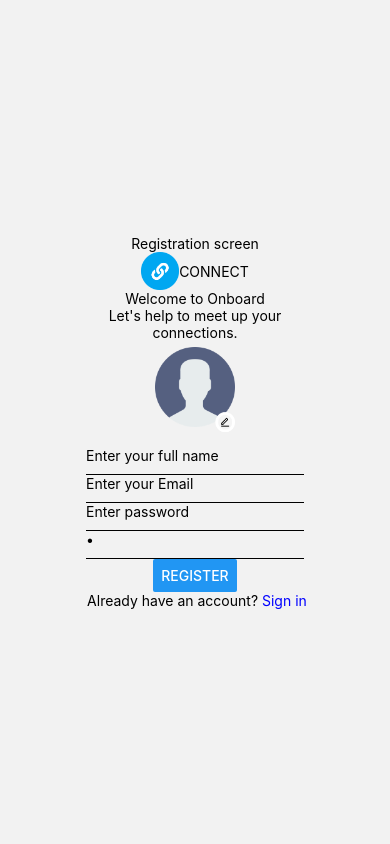
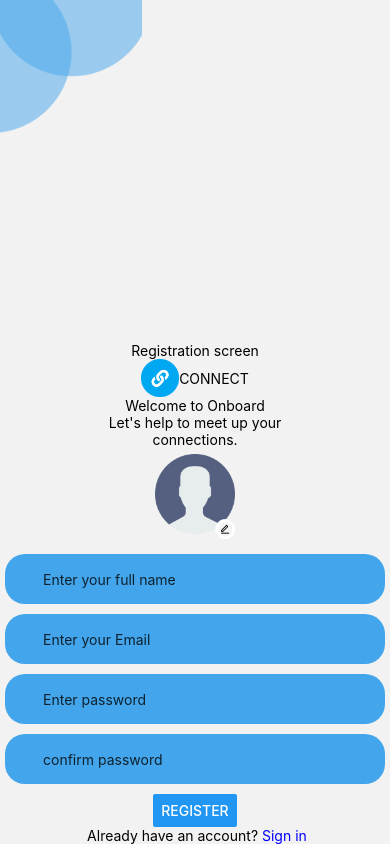
Before and after one commit to SuddalaSankeerthana/connect-mobile, a React Native app in the folder ConnectAppMobile/: screen /Registration in a window 390 px wide. Built offline with nearby package versions, Linux system fonts and the light colour scheme.

Commit message:
Add background image

```diff
--- a/ConnectAppMobile/App.tsx
+++ b/ConnectAppMobile/App.tsx
@@ -5,6 +5,7 @@ import HomeScreen from './screens/Home';
 import LoginScreen from './screens/Login';
 import RegistrationScreen from './screens/Registration';
 import UploadScreen from './screens/Upload';
+import {SafeAreaView} from 'react-native-safe-area-context';
 
 type AppStackParamList = {
   Home: undefined;
--- a/ConnectAppMobile/components/registrationScreen/InputField.tsx
+++ b/ConnectAppMobile/components/registrationScreen/InputField.tsx
@@ -13,13 +13,14 @@ const TextInputBox = ({
   value: string;
 }) => {
   return (
-    <View style={styles.passwordContainer}>
+    <View style={styles.inputContainer}>
       <TextInput
         style={styles.inputStyle}
         autoCorrect={false}
         value={value}
         secureTextEntry={secureTextEntry}
         placeholder={placeholder}
+        placeholderTextColor={'#000000CC'}
         onChangeText={onChangeText}
       />
     </View>
@@ -27,14 +28,17 @@ const TextInputBox = ({
 };
 
 const styles = StyleSheet.create({
-  passwordContainer: {
+  inputContainer: {
     flexDirection: 'row',
-    borderBottomWidth: 1,
-    borderColor: '#000',
     paddingBottom: 10,
   },
   inputStyle: {
     flex: 1,
+    backgroundColor: '#43A5EB',
+    height: 50,
+    width: 380,
+    borderRadius: 20,
+    paddingLeft: '10%',
   },
 });
 
--- a/ConnectAppMobile/screens/Registration.tsx
+++ b/ConnectAppMobile/screens/Registration.tsx
@@ -2,22 +2,20 @@ import React, {useState} from 'react';
 import {
   Button,
   Text,
-  TextInput,
-  TextInputComponent,
-  Touchable,
   TouchableOpacity,
   View,
+  ImageBackground,
 } from 'react-native';
 import TextInputBox from '../components/registrationScreen/InputField';
 import LogoAndTitle from '../components/registrationScreen/LogoTitle';
 import RegistraionProfile from '../components/registrationScreen/RegistrationProfile';
+import {SafeAreaView} from 'react-native-safe-area-context';
 
 const RegistrationScreen = ({navigation}: any) => {
-  const [userName, setUserName] = useState('');
   const [fullName, setFullName] = useState('');
   const [email, setEmail] = useState('');
   const [password, setPassword] = useState('');
-  const [confirmPassword, setConfirmPassword] = useState('ß');
+  const [confirmPassword, setConfirmPassword] = useState('');
   return (
     <View
       style={{
@@ -26,6 +24,16 @@ const RegistrationScreen = ({navigation}: any) => {
         justifyContent: 'center',
         alignItems: 'center',
       }}>
+      <ImageBackground
+        style={{
+          width: 150,
+          height: 150,
+          marginBottom: 'auto',
+          marginEnd: 'auto',
+          left: '-2%',
+          top: '-2%',
+        }}
+        source={require('../images/png/shape.png')}></ImageBackground>
       <Text>Registration screen</Text>
       <LogoAndTitle></LogoAndTitle>
       <Text>Welcome to Onboard</Text>
@@ -41,7 +49,7 @@ const RegistrationScreen = ({navigation}: any) => {
       <TextInputBox
         value={email}
         placeholder="Enter your Email"
-        onChangeText={email => setUserName(email)}
+        onChangeText={email => setEmail(email)}
         secureTextEntry={false}></TextInputBox>
       <TextInputBox
         placeholder="Enter password"
```
Also changed, not shown: ConnectAppMobile/images/png/shape.png (added).
